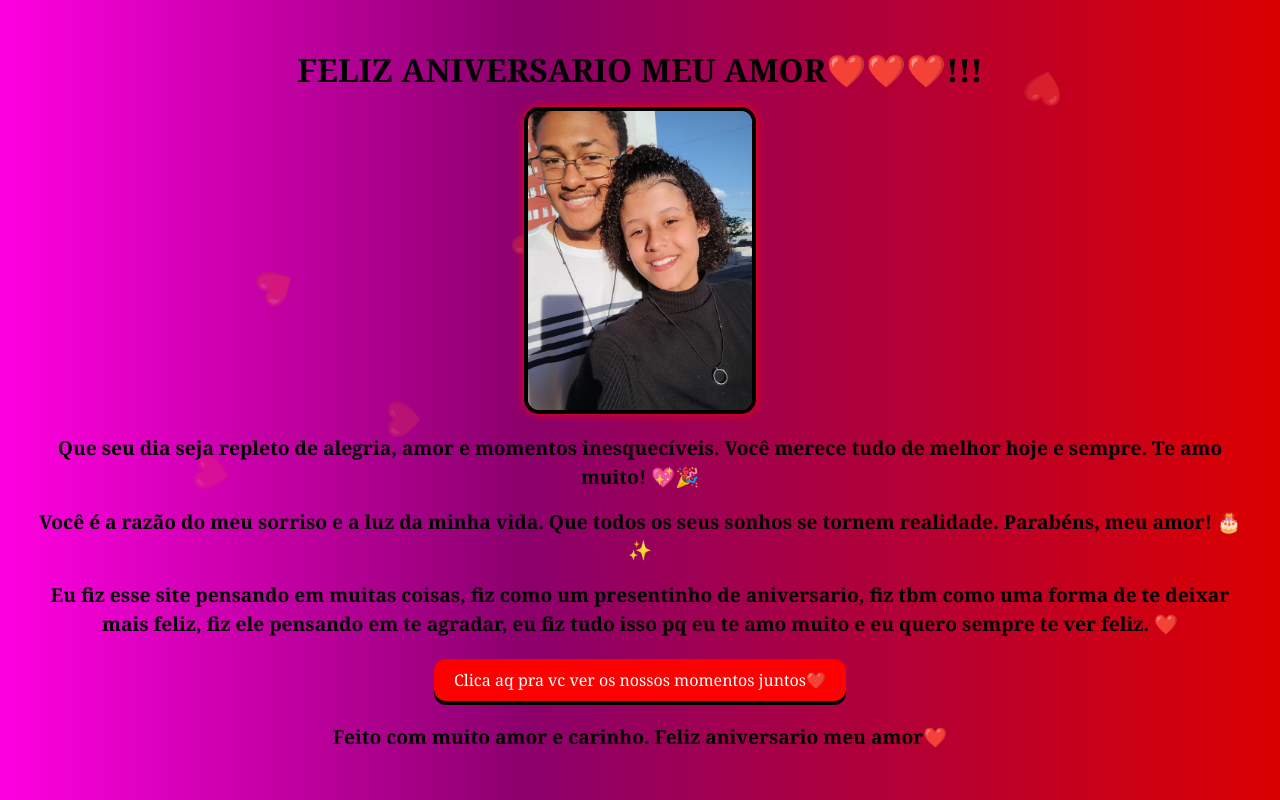
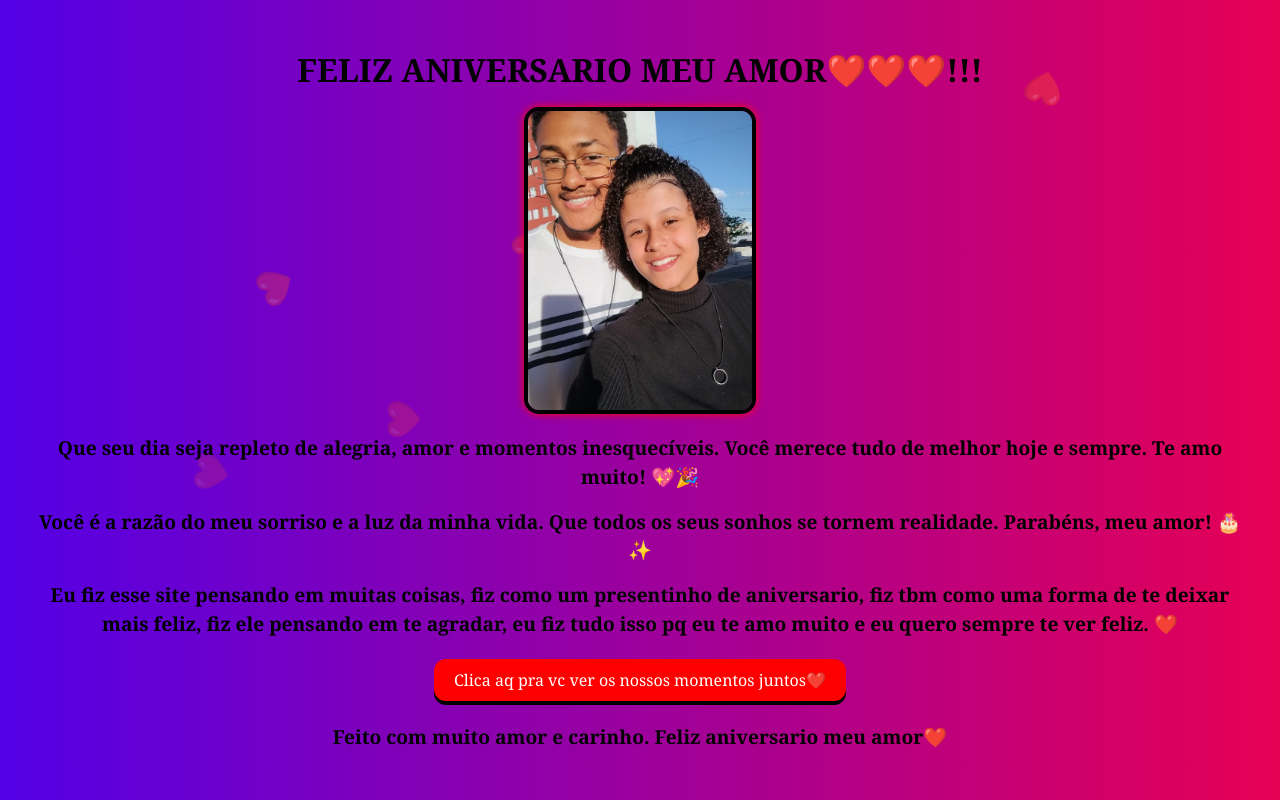
Before and after one commit to danielplughub/Feliz-Aniversario, a plain HTML site: page Victoria/index.html in a window 1280 px wide. Drawn offline with Linux system fonts and the light colour scheme.

Commit message:
Refactor CSS styles for body and elements

```diff
--- a/Victoria/Paz.css
+++ b/Victoria/Paz.css
@@ -11,8 +11,7 @@ body {
             min-height: 100vh;
             text-align: center;
             overflow-x: hidden; /* Evita rolagem horizontal */
-            background: #ff00e1;
-            background: linear-gradient(90deg, rgba(255, 0, 225, 1) 0%, rgba(140, 0, 108, 1) 41%, rgba(219, 0, 0, 1) 100%);
+            background: linear-gradient(to right, #5300E6,#E60054);
         }
         .heart {
             font-size: 3rem;
```
